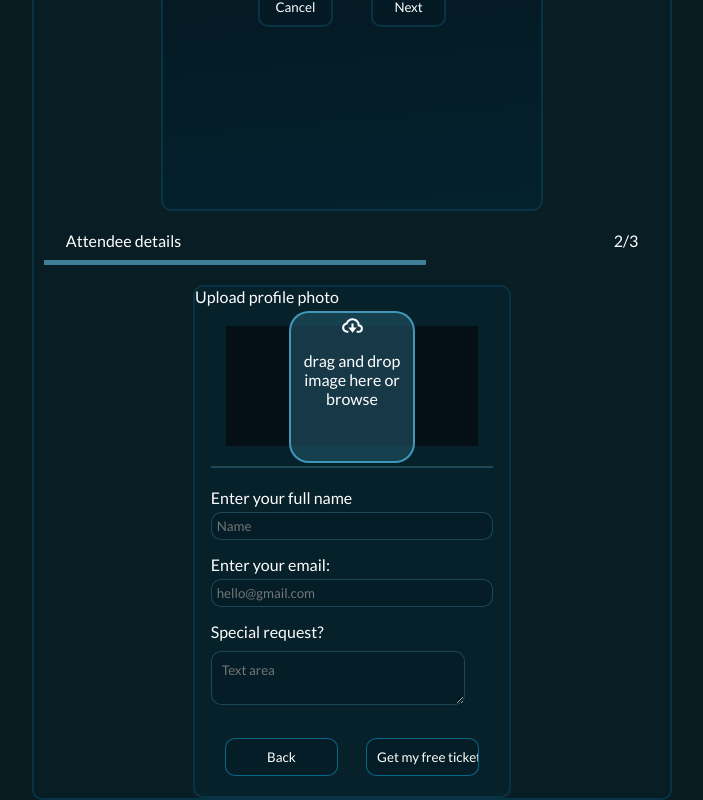
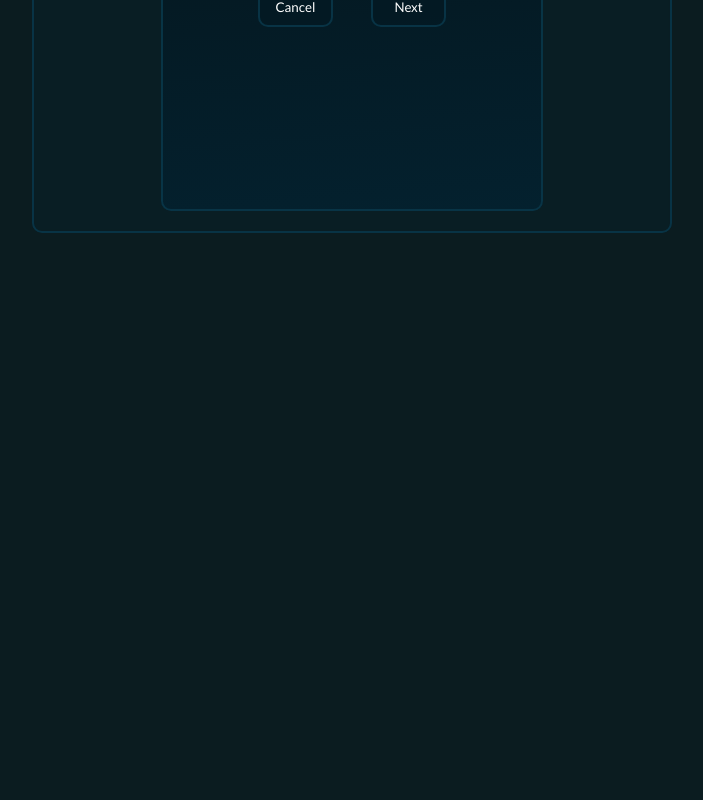
Before and after one commit to Halima-1/hng-ticket-generator, a React (Vite) app: page / in a window 1280 px wide. Shown: the part 727-1527 px from the top of the page, without its empty margins (288-991 px from the left). After the commit the page ends 960 px from the top, so only its background shows below. Built offline with nearby package versions, Linux system fonts and the light colour scheme; a web font is replaced by a local one.

Commit message:
modified

```diff
--- a/src/component/attendeeForm.jsx
+++ b/src/component/attendeeForm.jsx
@@ -92,7 +92,7 @@ function PersonalInfo() {
     fname: "",
     email: "",
     image: profilePic ? profilePic : "",
-    ticket: ticketType,
+    ticket: ticketType ? ticketType : "",
     ticketQuantity: ticketQuantityy ? ticketQuantityy : "",
   });
   const [errData, setErrData] = useState({});
@@ -119,16 +119,20 @@ function PersonalInfo() {
   // form validation
   const handleSubmit = () => {
     handleValidation();
-    if (!errData.fname && !errData.email && !errData.image) {
+    if (!errData.email) {
       localStorage.setItem("attendee", JSON.stringify(formData));
 
       // console.log(errData.fname);
       info.style.display = "none";
       intro.style.display = "none";
       ticket.style.display = "block";
+
       infoCont.style.display = "none";
 
-      localStorage.removeItem("url");
+      // localStorage.removeItem("url");
+      // localStorage.removeItem("ticket-type");
+      // localStorage.removeItem("ticket-quantity");
+
       // attendee ? <b>{attendee.ticket}</b> : <b></b>;
     } else {
       return;
@@ -146,7 +150,8 @@ function PersonalInfo() {
     ).style.backgroundImage = `url(${localStorage.getItem("url")})`;
   };
   const prevpage = () => {
-    (info.style.display = "none"), (intro.style.display = "block");
+    info.style.display = "none";
+    intro.style.display = "block";
     ticket.style.display = "none";
     infoCont.style.display = "block";
   };
--- a/src/component/successScreen.jsx
+++ b/src/component/successScreen.jsx
@@ -7,15 +7,19 @@ function Ticket() {
   const attendee = JSON.parse(localStorage.getItem("attendee"));
   const infoCont = document.getElementById("info-container");
 
-  const info = document.getElementById("attendeeForm");
+  // const info = document.getElementById("attendeeForm");
   const intro = document.getElementById("booking");
   const ticket = document.getElementById("ticket-container");
   const prevpage = () => {
     infoCont.style.display = "block";
 
-    info.style.display = "block";
-    intro.style.display = "none";
+    // info.style.display = "none";
+    intro.style.display = "block";
     ticket.style.display = "none";
+    localStorage.removeItem("url");
+    localStorage.removeItem("attendee");
+    localStorage.removeItem("ticket-type");
+    localStorage.removeItem("ticket-quantity");
   };
   console.log(attendee);
   return (
@@ -38,7 +42,7 @@ function Ticket() {
             2025 | 7.00pm
           </p>{" "}
           <div className="ticket-img">
-            <img src={attendee && attendee ? attendee.image : ""} alt="user" />
+            <img src={attendee ? attendee.image : null} alt="user" />
           </div>
         </div>
         <div className="details">
--- a/src/index.css
+++ b/src/index.css
@@ -96,6 +96,7 @@ header .btnn{
 }
 
 #info-container{
+  display: block;
   height: 100vh;
   border: 2px solid #093547f6;
   border-radius: 10px;
@@ -118,6 +119,10 @@ header .btnn{
 #ticket-container{
   display: none;
   width: 100%;
+}
+#attendeeForm{
+  display: none;
+
 }
 .intro{
   /* height: 100vh; */
```
